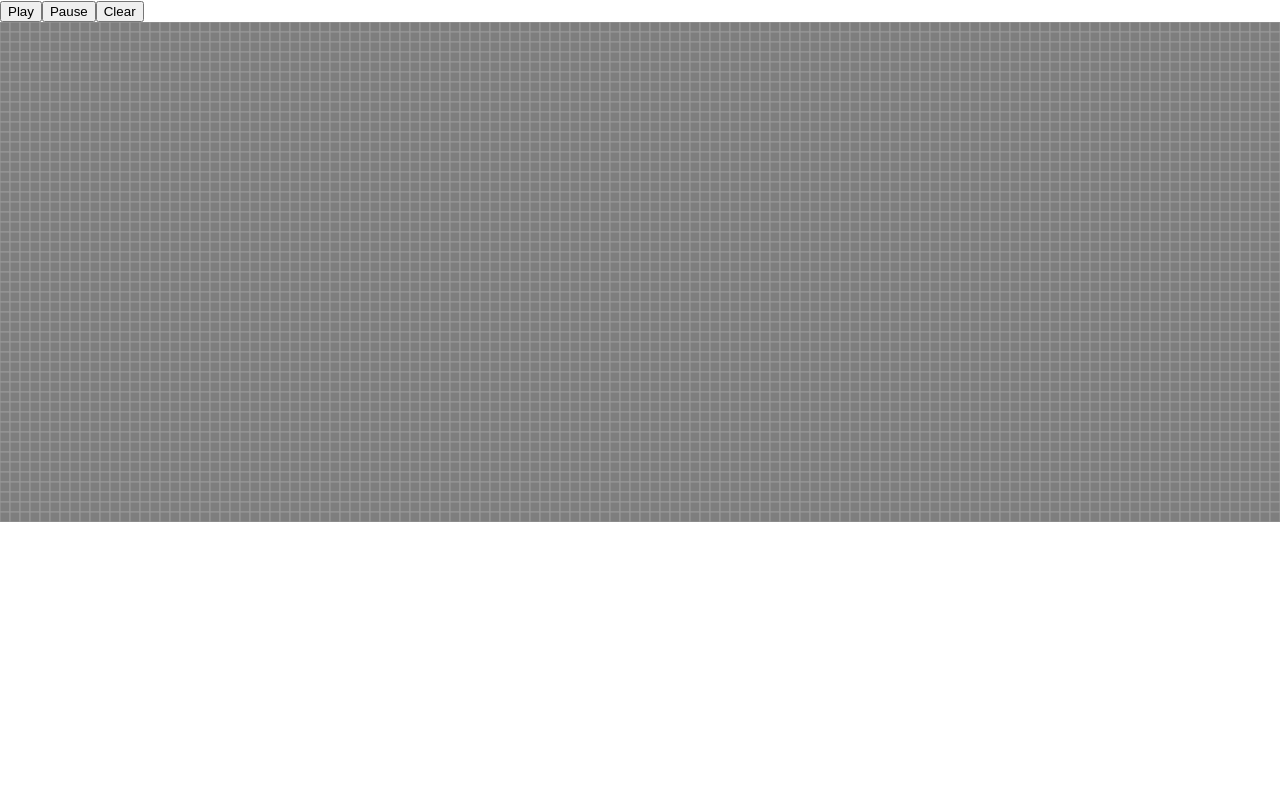
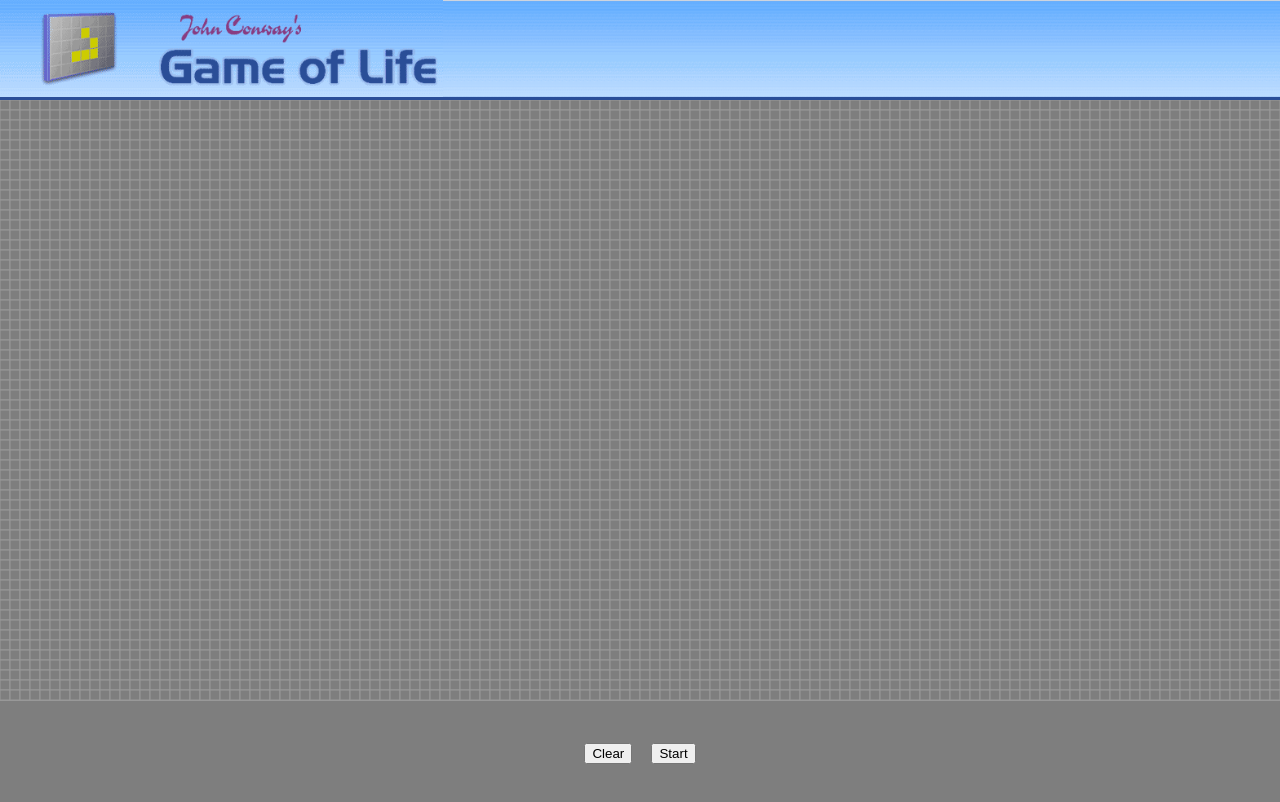
Before and after one commit to bloominstituteoftechnology/CS-Build-Week-1, a React (Create React App) app in the folder gameoflife/: page / in a window 1280 px wide. Built offline with nearby package versions, Linux system fonts and the light colour scheme.

Commit message:
added header / bottom options

```diff
--- a/gameoflife/package.json
+++ b/gameoflife/package.json
@@ -3,6 +3,7 @@
   "version": "0.1.0",
   "private": true,
   "dependencies": {
+    "lodash.debounce": "^4.0.8",
     "react": "^16.6.0",
     "react-dom": "^16.6.0",
     "react-scripts": "2.0.5"
--- a/gameoflife/src/components/App.css
+++ b/gameoflife/src/components/App.css
@@ -1,3 +1,12 @@
+html, body {
+  margin: 0;
+  padding: 0;
+}
+
+* {
+  box-sizing: border-box;
+}
+
 .App {
   text-align: center;
 }
--- a/gameoflife/src/components/App.js
+++ b/gameoflife/src/components/App.js
@@ -5,7 +5,7 @@ import LifeCanvas from './Canvas/LifeCanvas';
 class App extends Component {
   render() {
     return (
-      <div>
+      <div className='App'>
 
         <LifeCanvas />
 
--- a/gameoflife/src/components/Canvas/Life.js
+++ b/gameoflife/src/components/Canvas/Life.js
@@ -6,8 +6,11 @@ class Life {
         this.cellSize = 10;
         this.cells = [[], []];
 
-        for (let x = 0; x < this.width / this.cellSize; x++) {
-            for (let y = 0; y < this.height / this.cellSize; y++) {
+        this.cellWidth = Math.floor(this.width / this.cellSize);
+        this.cellHeight = Math.floor(this.height / this.cellSize);
+
+        for (let x = 0; x < this.cellWidth; x++) {
+            for (let y = 0; y < this.cellHeight; y++) {
                 this.cells[0].push({ coords: [x, y], alive: false });
                 this.cells[1].push({ coords: [x, y], alive: false });
             }
@@ -28,6 +31,7 @@ class Life {
         const index = this.cells[this.buffer].findIndex(element => {
             return element.coords[0] === x && element.coords[1] === y;
         });
+
         if (index !== -1) {
             this.cells[this.buffer][index].alive = !this.cells[this.buffer][index].alive;
         }
@@ -44,8 +48,8 @@ class Life {
     step() {
         let cells = this.cells[this.buffer];
         let cellsBuffer = this.cells[this.buffer === 0 ? 1 : 0];
-        let cellWidth = this.width / this.cellSize;
-        let cellHeight = this.height / this.cellSize;
+        let cellWidth = this.cellWidth;
+        let cellHeight = this.cellHeight;
 
         for (let i = 0; i < cells.length; i++) {
             let neighbors = 0;
--- a/gameoflife/src/components/Canvas/LifeCanvas.js
+++ b/gameoflife/src/components/Canvas/LifeCanvas.js
@@ -1,19 +1,30 @@
 import React from 'react';
 import Life from './Life';
+import LifeCanvasOptions from './LifeCanvasOptions';
+import LifeCanvasHeader from './LifeCanvasHeader';
 
 class LifeCanvas extends React.Component {
     constructor(props) {
         super(props);
 
         this.state = {
+            life: null,
             continueAnimation: false,
-            life: new Life(window.innerWidth, 500),
             prevTimestamp: null,
             clicked: false
         }
     }
 
     componentDidMount() {
+        const canvas = document.getElementById('canvas');
+        const options = document.getElementsByClassName('canvas-options');
+        const header = document.getElementsByClassName('canvas-header');
+
+        canvas.width = window.innerWidth
+        canvas.height = window.innerHeight - options[0].clientHeight - header[0].clientHeight;
+
+        this.setState({ life: new Life(canvas.width, canvas.height) });
+
         requestAnimationFrame(timestamp => { this.onAnimFrame(timestamp); });
     }
 
@@ -30,9 +41,12 @@ class LifeCanvas extends React.Component {
             if (this.state.continueAnimation) {
                 this.state.life.step();
             }
+            this.setState({ prevTimestamp: timestamp, clicked: false });
+            this.drawCanvas();
+        }
+    }
 
-            this.setState({ prevTimestamp: timestamp, clicked: false });
-
+    drawCanvas() {
         const canvas = this.refs.canvas;
         const context = canvas.getContext('2d');
         const cells = this.state.life.getCells();
@@ -46,12 +60,12 @@ class LifeCanvas extends React.Component {
             context.strokeRect(cellSize * cells[i].coords[0], cellSize * cells[i].coords[1], cellSize, cellSize);
         }
     }
-    }
 
     toggleLife = event => {
         if (!this.state.continueAnimation) {
             const rect = this.refs.canvas.getBoundingClientRect();
             const size = this.state.life.getCellSize();
+
             let x = Math.floor((event.clientX - rect.left) / size);
             let y = Math.floor((event.clientY - rect.top) / size);
 
@@ -60,28 +74,26 @@ class LifeCanvas extends React.Component {
         }
     }
 
-    play = () => {
+    start = () => {
+        if (this.state.continueAnimation) {
+            this.setState({ continueAnimation: false });
+        } else {
             this.setState({ continueAnimation: true });
             requestAnimationFrame(timestamp => { this.onAnimFrame(timestamp); });
         }
-
-    pause = () => {
-        this.setState({ continueAnimation: false });
     }
 
-    clearCells = () => {
+    clear = () => {
         this.state.life.clearCells();
         this.setState({ clicked: true });
     }
 
     render() {
         return (
-            <div>
-                <button onClick={this.play}>Play</button>
-                <button onClick={this.pause}>Pause</button>
-
-                <button onClick={this.clearCells}>Clear</button>
-                <canvas onClick={this.toggleLife} ref="canvas" width={this.state.life.width} height={this.state.life.height} />
+            <div className='canvas-container'>
+                <LifeCanvasHeader />
+                <canvas onClick={this.toggleLife} id='canvas' ref="canvas" />
+                <LifeCanvasOptions continue={this.state.continueAnimation} start={this.start} clear={this.clear} />
             </div>
         );
     }
--- /dev/null
+++ b/gameoflife/src/components/Canvas/LifeCanvasHeader.js
@@ -0,0 +1,9 @@
+import React from 'react';
+
+const LifeCanvasHeader = () => {
+    return (
+        <header className='canvas-header'></header>
+    );
+}
+
+export default LifeCanvasHeader;
--- /dev/null
+++ b/gameoflife/src/components/Canvas/LifeCanvasOptions.js
@@ -0,0 +1,13 @@
+import React from 'react';
+import './canvas.css';
+
+const LifeCanvasOptions = props => {
+    return (
+        <div className='canvas-options'>
+            <button onClick={props.clear}>Clear</button>
+            <button onClick={props.start}>{props.continue ? 'Stop' : 'Start'}</button>
+        </div>
+    );
+}
+
+export default LifeCanvasOptions;
--- /dev/null
+++ b/gameoflife/src/components/Canvas/canvas.css
@@ -0,0 +1,30 @@
+.canvas-options {
+    background: #7e7e7e;
+    height: 100px;
+    width: 100vw;
+    display: flex;
+    justify-content: center;
+    align-items: center;
+}
+
+.canvas-options button {
+    margin: 0 9.6px;
+}
+
+.canvas-header {
+    height: 100px;
+    width: 100vw;
+
+    background: url('/gameoflife.png') no-repeat, url('/gameoflife-bg.png') repeat-x;
+    background-size: contain;
+
+    border-bottom: 3px solid #2A4E97;
+}
+
+.canvas-container {
+    background: #7e7e7e;
+}
+
+canvas {
+    display: block;
+}
```
Also changed, not shown: gameoflife/public/gameoflife-bg.png (added), gameoflife/public/gameoflife.png (added). Lines whose indentation alone changed are shown as unchanged.
